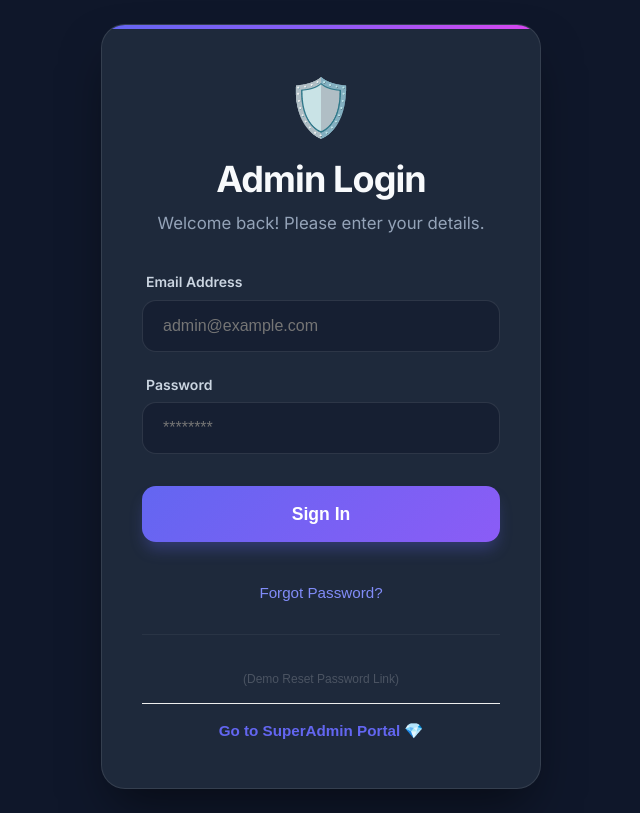
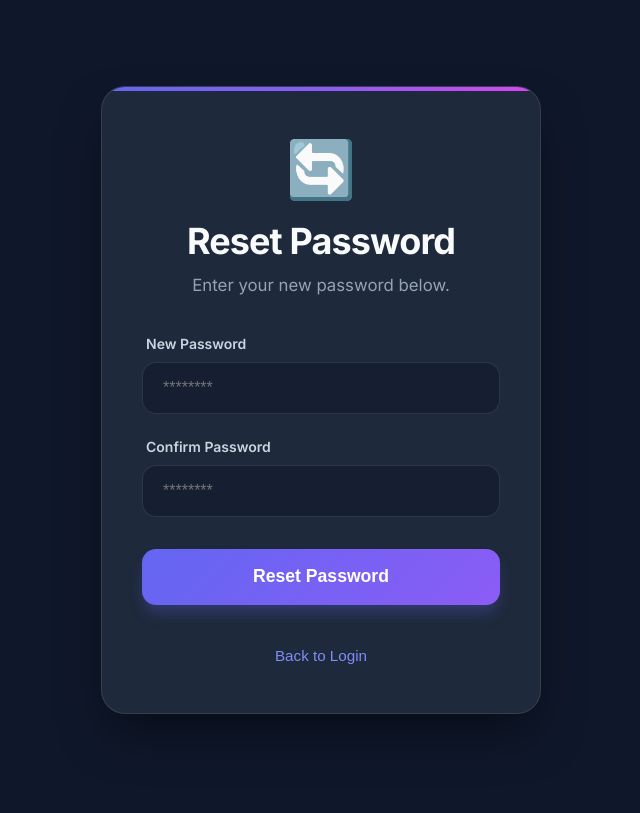
Before and after one commit to azarrazagula/auth-admin, a React (Create React App) app: page /reset-password/1 in a window 1280 px wide. Shown: the whole page, without its empty margins (319-959 px from the left). Built offline with nearby package versions, Linux system fonts and the light colour scheme.

Commit message:
fix:superadmin panel forgotpassword for mock email function and admin panel otp function

```diff
--- a/src/App.js
+++ b/src/App.js
@@ -4,6 +4,7 @@ import Loginform from "./admin/Loginform";
 import SuperAdminLogin from "./superadmin/SuperAdminLogin";
 import SuperAdminDashboard from "./superadmin/SuperAdminDashboard";
 import ResetSuperadminPassword from "./superadmin/ResetSuperadminPassword";
+import ResetUserPassword from "./components/ResetUserPassword";
 import { Routes, Route } from "react-router-dom";
 import "./App.css";
 
@@ -74,6 +75,7 @@ function App() {
     <div className="App">
       <Routes>
         <Route path="/superadmin/reset-password/:token" element={<ResetSuperadminPassword />} />
+        <Route path="/reset-password/:token" element={<ResetUserPassword />} />
         <Route path="*" element={
           isSuperAdmin ? (
             <SuperAdminDashboard onLogout={handleSuperLogout} user={currentUser} />
--- /dev/null
+++ b/src/components/ResetUserPassword.jsx
@@ -0,0 +1,99 @@
+import React, { useState } from 'react';
+import { useParams, useNavigate } from 'react-router-dom';
+import API_BASE_URL from '../config';
+
+const ResetUserPassword = () => {
+    const { token } = useParams();
+    const navigate = useNavigate();
+    const [password, setPassword] = useState('');
+    const [confirmPassword, setConfirmPassword] = useState('');
+    const [loading, setLoading] = useState(false);
+    const [error, setError] = useState('');
+    const [success, setSuccess] = useState('');
+
+    const handleResetPassword = async (e) => {
+        e.preventDefault();
+
+        if (password !== confirmPassword) {
+            setError('Passwords do not match');
+            return;
+        }
+
+        setLoading(true);
+        setError('');
+        setSuccess('');
+
+        try {
+            const response = await fetch(`${API_BASE_URL}/api/user/reset-password/${token}`, {
+                method: 'PUT',
+                headers: {
+                    'Content-Type': 'application/json'
+                },
+                body: JSON.stringify({ password })
+            });
+
+            const data = await response.json();
+
+            if (response.ok || data.success) {
+                setSuccess(data.message || "Password Reset Successfully!");
+                setTimeout(() => {
+                    navigate('/'); // Back to main login
+                }, 3000);
+            } else {
+                setError(data.message || 'Failed to reset password');
+            }
+        } catch (err) {
+            setError('Connection error. Is the server running?');
+        } finally {
+            setLoading(false);
+        }
+    }
+
+    return (
+        <div className="auth-container">
+            <div className="auth-card">
+                <div className="auth-header">
+                    <div className="auth-logo">🔄</div>
+                    <h1>Reset Password</h1>
+                    <p>Enter your new password below.</p>
+                </div>
+
+                {error && <div className="auth-error">{error}</div>}
+                {success && <div className="auth-success">{success}</div>}
+
+                <form onSubmit={handleResetPassword} className="auth-form">
+                    <div className="form-group">
+                        <label>New Password</label>
+                        <input
+                            type="password"
+                            value={password}
+                            onChange={(e) => setPassword(e.target.value)}
+                            placeholder="********"
+                            required
+                        />
+                    </div>
+                    <div className="form-group">
+                        <label>Confirm Password</label>
+                        <input
+                            type="password"
+                            value={confirmPassword}
+                            onChange={(e) => setConfirmPassword(e.target.value)}
+                            placeholder="********"
+                            required
+                        />
+                    </div>
+                    <button type="submit" className="auth-btn" disabled={loading}>
+                        {loading ? 'Processing...' : 'Reset Password'}
+                    </button>
+                    <div className="form-footer">
+                        <button type="button" className="link-btn" onClick={() => navigate('/')}>
+                            Back to Login
+                        </button>
+                    </div>
+                </form>
+            </div>
+        </div>
+    );
+};
+
+export default ResetUserPassword;
--- a/src/superadmin/SuperAdminLogin.jsx
+++ b/src/superadmin/SuperAdminLogin.jsx
@@ -9,7 +9,7 @@ const SuperAdminLogin = ({ onLogin }) => {
   const [loading, setLoading] = useState(false);
   const [error, setError] = useState('');
   const [successMsg, setSuccessMsg] = useState('');
-
+  const [previewUrl, setPreviewUrl] = useState('');
 
 
   const handleSubmit = async (e) => {
@@ -47,9 +47,13 @@ const SuperAdminLogin = ({ onLogin }) => {
     setLoading(true);
     setError('');
     setSuccessMsg('');
+    setPreviewUrl('');
 
     try {
       const apiBase = API_BASE_URL;
+      console.log(`[Frontend] Sending password reset request to: ${apiBase}/api/superadmin/forgot-password`);
+      console.log(`[Frontend] Payload:`, { email });
+
       const response = await fetch(`${apiBase}/api/superadmin/forgot-password`, {
         method: 'POST',
         headers: {
@@ -58,10 +62,17 @@ const SuperAdminLogin = ({ onLogin }) => {
         body: JSON.stringify({ email }),
       });
 
+      console.log(`[Frontend] Received response with status:`, response.status);
       const data = await response.json();
+      console.log(`[Frontend] Response Data:`, data);
 
       if (response.ok || data.success) {
-        setSuccessMsg(data.message || 'Password reset link sent to your email.');
+        if (data.previewUrl) {
+          setPreviewUrl(data.previewUrl);
+          setSuccessMsg('Mock email sent! Click the link below to view it.');
+        } else {
+          setSuccessMsg(data.message || 'Password reset link sent to your email.');
+        }
       } else {
         setError(data.message || 'Failed to request password reset');
       }
@@ -89,6 +100,13 @@ const SuperAdminLogin = ({ onLogin }) => {
 
         {error && <div className="sa-badge sa-badge-danger" style={{ display: 'block', textAlign: 'center', marginBottom: '1rem', padding: '0.5rem' }}>{error}</div>}
         {successMsg && <div className="sa-badge sa-badge-success" style={{ display: 'block', textAlign: 'center', marginBottom: '1rem', padding: '0.5rem', backgroundColor: '#d4edda', color: '#155724' }}>{successMsg}</div>}
+        {previewUrl && (
+          <div style={{ textAlign: 'center', marginBottom: '1rem' }}>
+            <a href={previewUrl} target="_blank" rel="noopener noreferrer" style={{ color: '#6366f1', fontWeight: 'bold' }}>
+              🔗 Open Mock Email
+            </a>
+          </div>
+        )}
 
         {view === 'forgotPassword' ? (
           <form onSubmit={handleForgotPassword}>
@@ -108,7 +126,7 @@ const SuperAdminLogin = ({ onLogin }) => {
               {loading ? 'Sending...' : 'Send Reset Link'}
             </button>
             <div style={{ marginTop: '1.5rem', textAlign: 'center' }}>
-              <button type="button" onClick={() => { setView('login'); setError(''); setSuccessMsg(''); }} className="sa-nav-item" style={{ fontSize: '0.875rem', background: 'none', border: 'none', cursor: 'pointer' }}>Back to Login</button>
+              <button type="button" onClick={() => { setView('login'); setError(''); setSuccessMsg(''); setPreviewUrl(''); }} className="sa-nav-item" style={{ fontSize: '0.875rem', background: 'none', border: 'none', cursor: 'pointer' }}>Back to Login</button>
             </div>
           </form>
         ) : (
@@ -128,7 +146,7 @@ const SuperAdminLogin = ({ onLogin }) => {
             <div className="sa-form-group">
               <div style={{ display: 'flex', justifyContent: 'space-between', alignItems: 'center' }}>
                 <label>Password</label>
-                <button type="button" onClick={() => { setView('forgotPassword'); setError(''); setSuccessMsg(''); }} style={{ fontSize: '0.8rem', color: '#6366f1', textDecoration: 'none', background: 'none', border: 'none', padding: 0, cursor: 'pointer', fontFamily: 'inherit' }}>Forgot Password?</button>
+                <button type="button" onClick={() => { setView('forgotPassword'); setError(''); setSuccessMsg(''); setPreviewUrl(''); }} style={{ fontSize: '0.8rem', color: '#6366f1', textDecoration: 'none', background: 'none', border: 'none', padding: 0, cursor: 'pointer', fontFamily: 'inherit' }}>Forgot Password?</button>
               </div>
               <input
                 type="password"
```
Also changed, not shown: 1 other file (tests, documents, lock files or other folders).
